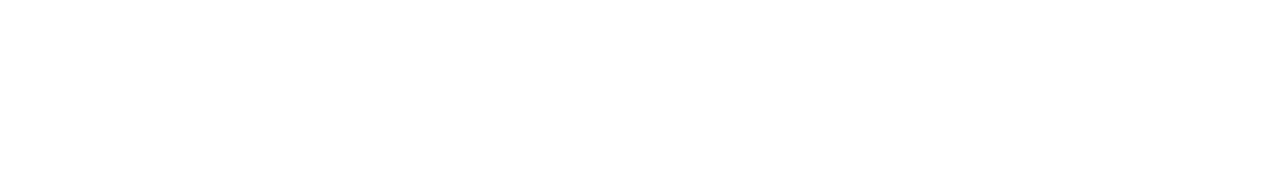
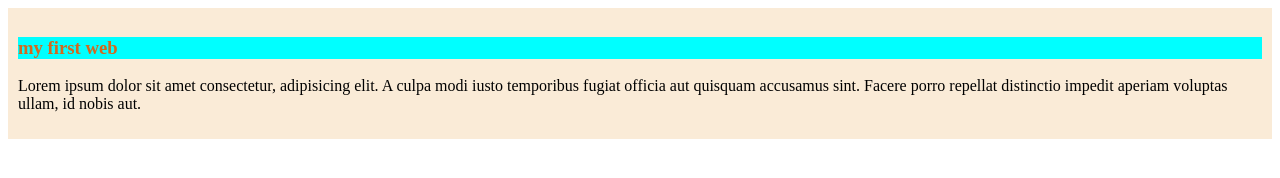
Before and after one commit to shaifhossain/my-first-website, a plain HTML site: page index.html in a window 1280 px wide. Drawn offline with Linux system fonts and the light colour scheme.

Commit message:
added the first blog

```diff
--- a/index.html
+++ b/index.html
@@ -4,8 +4,13 @@
   <meta charset="UTF-8">
   <meta name="viewport" content="width=device-width, initial-scale=1.0">
   <title>My website</title>
+ <link rel="stylesheet" href="styels/blog.css">
 </head>
 <body>
+  <div>
+      <h3>my first web</h3>
+      <p>Lorem ipsum dolor sit amet consectetur, adipisicing elit. A culpa modi iusto temporibus fugiat officia aut quisquam accusamus sint. Facere porro repellat distinctio impedit aperiam voluptas ullam, id nobis aut.</p>
+  </div>
 
 </body>
 </html>
--- /dev/null
+++ b/styels/blog.css
@@ -0,0 +1,12 @@
+h3{
+  color: chocolate;
+  background-color: aqua;
+
+
+}
+div{
+
+background-color: antiquewhite;
+padding: 10px;
+
+}
```
